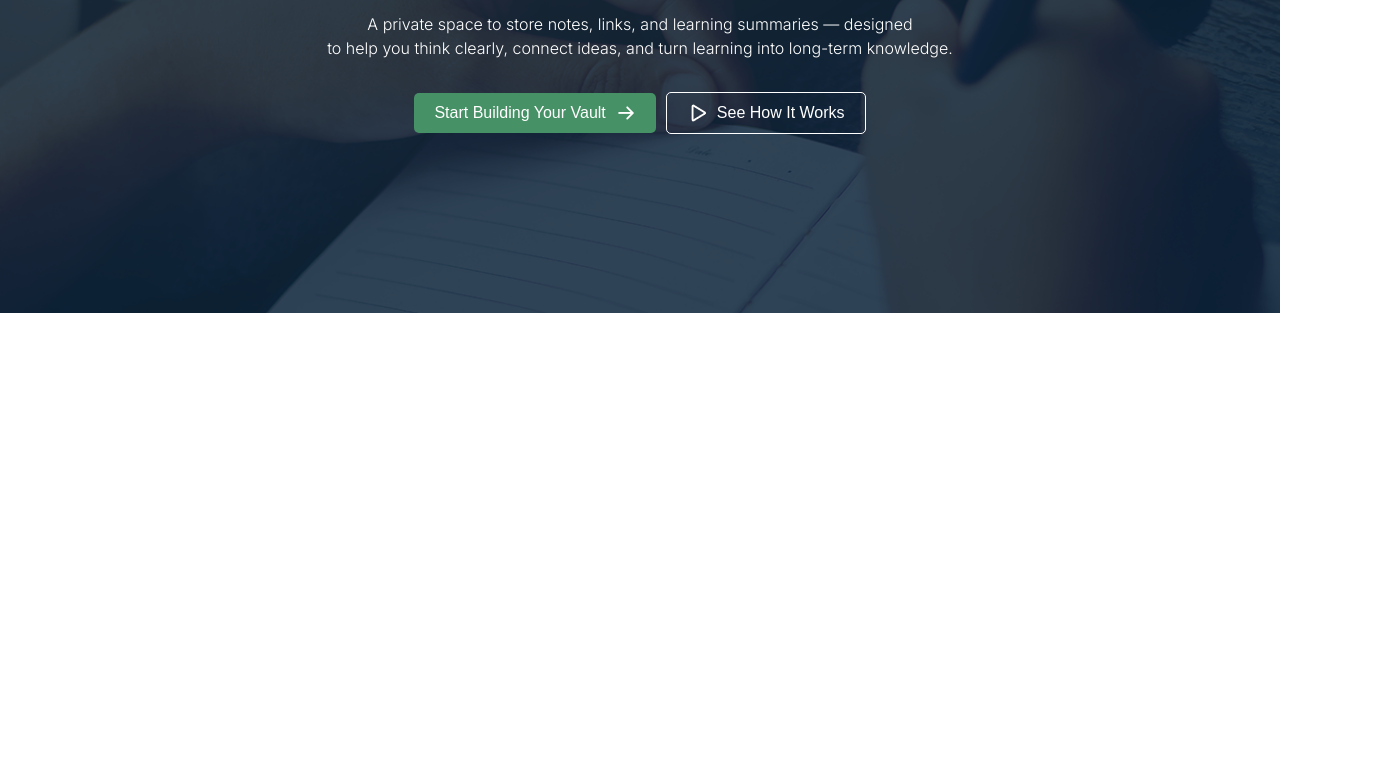
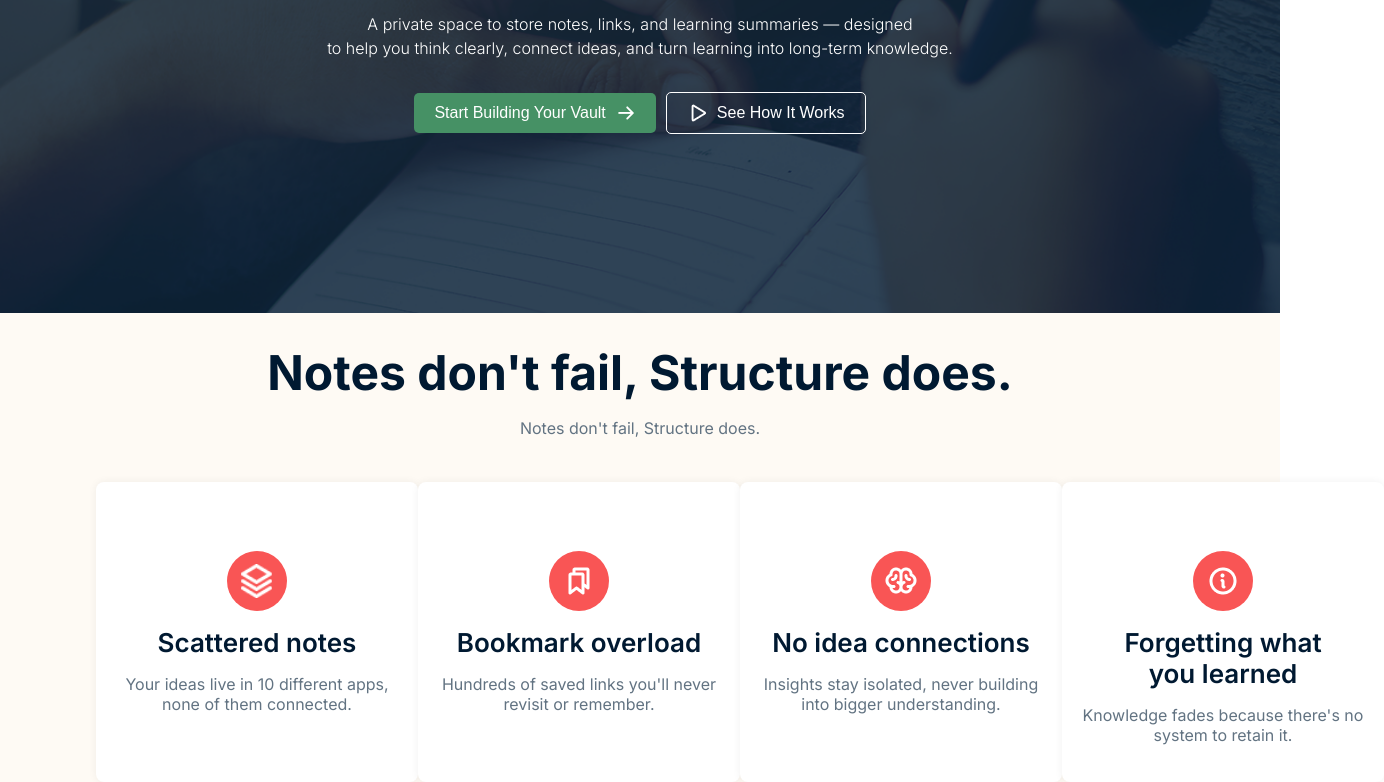
Before and after one commit to dev-zahidulislam/knowledge-vault, a plain HTML site: page index.html in a window 1280 px wide. Shown: the part 443-1225 px from the top of the page, 1384 px wide, since content can reach past the window. Before the commit the page ends 800 px from the top, so only its background shows below. Drawn offline with Linux system fonts and the light colour scheme.

Commit message:
add and style card section

```diff
--- a/index.html
+++ b/index.html
@@ -71,5 +71,51 @@
       </section>
     </header>
     <!-- end header section -->
+
+    <!-- start card section -->
+    <section class="card">
+      <div class="card-content">
+        <div class="card-heading">
+          <h4>Notes don't fail, Structure does.</h4>
+          <p>Notes don't fail, Structure does.</p>
+        </div>
+        <div class="card-list">
+          <div class="card-info">
+            <div class="img-icon">
+              <img src="assets/Vector.png" alt=" " />
+            </div>
+            <h4>Scattered notes</h4>
+            <p>Your ideas live in 10 different apps, none of them connected.</p>
+          </div>
+          <div class="card-info">
+            <div class="img-icon">
+              <img src="assets/Bookmarks.png" alt=" " />
+            </div>
+            <h4>Bookmark overload</h4>
+            <p>Hundreds of saved links you'll never revisit or remember.</p>
+          </div>
+          <div class="card-info">
+            <div class="img-icon">
+              <img src="assets/Brain.png" alt=" " />
+            </div>
+            <h4>No idea connections</h4>
+            <p>
+              Insights stay isolated, never building into bigger understanding.
+            </p>
+          </div>
+          <div class="card-info">
+            <div class="img-icon">
+              <img src="assets/Info.png" alt=" " />
+            </div>
+            <h4>
+              Forgetting what <br />
+              you learned
+            </h4>
+            <p>Knowledge fades because there's no system to retain it.</p>
+          </div>
+        </div>
+      </div>
+    </section>
+    <!-- end card section -->
   </body>
 </html>
--- a/styles/style.css
+++ b/styles/style.css
@@ -138,3 +138,74 @@ body {
   margin-right: 10px;
 }
 /* end header section */
+
+/* start card section */
+.card {
+  background-color: rgba(248, 226, 199, 0.192);
+}
+
+.card-content {
+  text-align: center;
+  width: 85%;
+  max-width: 1360px;
+  margin: 0 auto;
+}
+
+.card-heading h4 {
+  font-size: 48px;
+  font-weight: bold;
+  color: rgba(0, 25, 49, 1);
+  padding-top: 30px;
+}
+
+.card-heading p {
+  font-size: 16px;
+  font-weight: 400;
+  color: rgba(98, 115, 130, 1);
+  margin: 16px auto 44px auto;
+}
+
+.card-list {
+  display: flex;
+  justify-content: space-between;
+  align-items: center;
+}
+
+.card-info {
+  border-radius: 8px;
+  background-color: rgba(255, 255, 255, 1);
+  box-shadow: 0px 0px 8px 0px rgba(0, 0, 0, 0.06);
+  width: 322px;
+  height: 300px;
+  display: flex;
+  flex-direction: column;
+}
+
+.card-info .img-icon img {
+  width: 32px;
+}
+
+.img-icon {
+  background-color: #f95555;
+  width: 60px;
+  height: 60px;
+  border-radius: 50%;
+  display: flex;
+  justify-content: center;
+  align-items: center;
+  margin: 69px 131px 16px 131px;
+}
+
+.card-info h4 {
+  font-size: 26px;
+  font-weight: 600;
+  margin-bottom: 16px;
+  color: rgba(0, 25, 49, 1);
+}
+
+.card-info p {
+  font-size: 16px;
+  color: rgba(98, 115, 130, 1);
+  padding: 0 16px 0 16px;
+}
+/* end card section */
```
